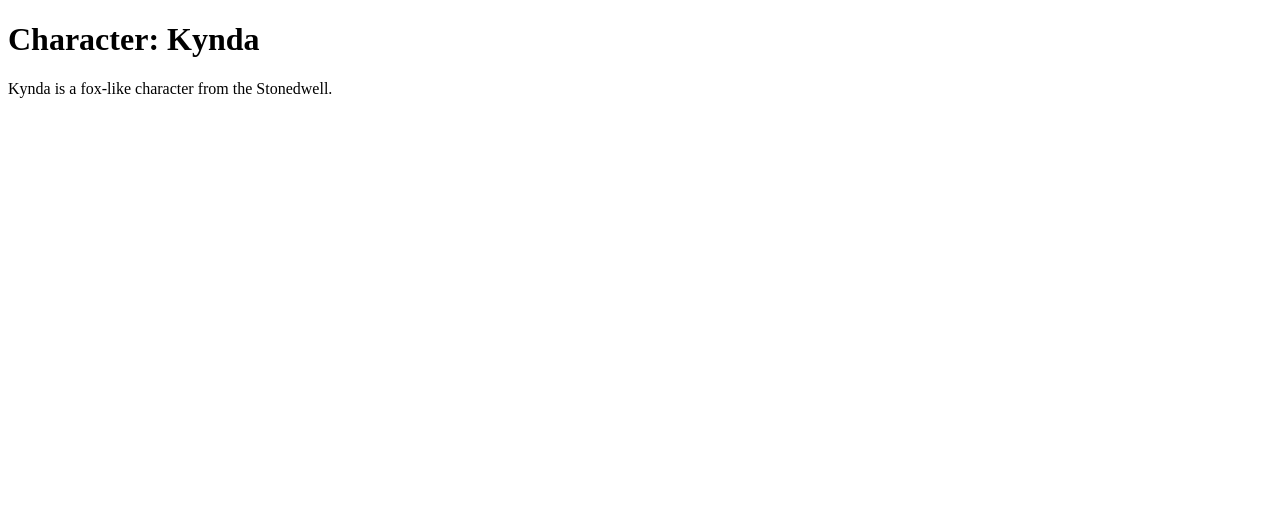
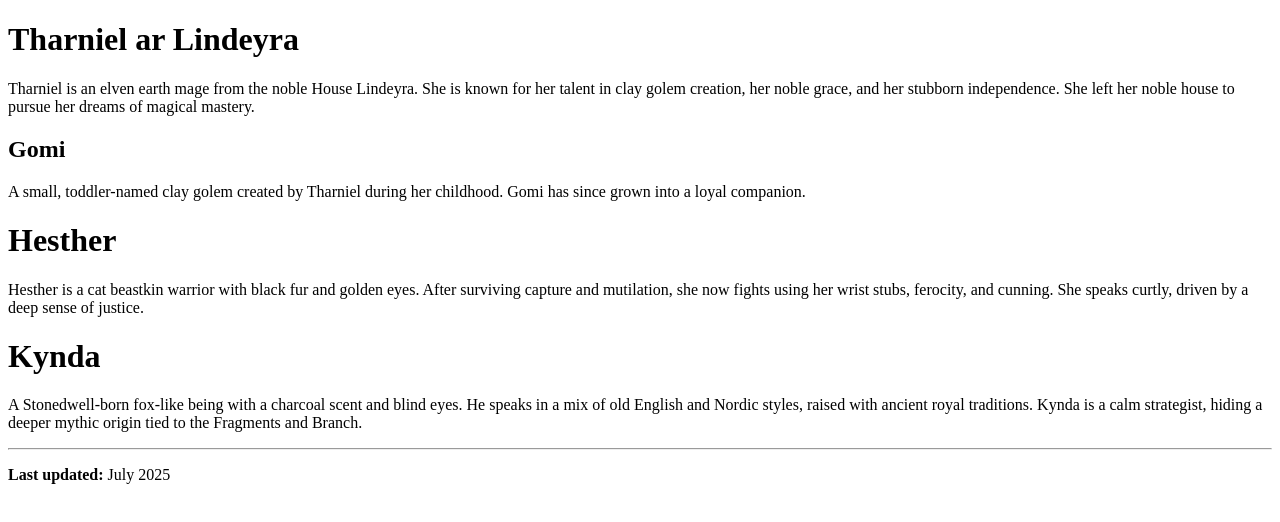
Before and after one commit to Hestarra/Hestarra-Lore, a plain HTML site: page index.html in a window 1280 px wide. Drawn offline with Linux system fonts and the light colour scheme.

Commit message:
Update index.html

```diff
--- a/index.html
+++ b/index.html
@@ -1,8 +1,31 @@
 <!DOCTYPE html>
-<html>
-  <head><title>Test Page</title></head>
-  <body>
-    <h1>Character: Kynda</h1>
-    <p>Kynda is a fox-like character from the Stonedwell.</p>
-  </body>
+<html lang="en">
+<head>
+  <meta charset="UTF-8">
+  <title>Hestarra Lore - Characters</title>
+</head>
+<body>
+  <h1>Tharniel ar Lindeyra</h1>
+  <p>
+    Tharniel is an elven earth mage from the noble House Lindeyra. She is known for her talent in clay golem creation, her noble grace, and her stubborn independence. She left her noble house to pursue her dreams of magical mastery.
+  </p>
+
+  <h2>Gomi</h2>
+  <p>
+    A small, toddler-named clay golem created by Tharniel during her childhood. Gomi has since grown into a loyal companion.
+  </p>
+
+  <h1>Hesther</h1>
+  <p>
+    Hesther is a cat beastkin warrior with black fur and golden eyes. After surviving capture and mutilation, she now fights using her wrist stubs, ferocity, and cunning. She speaks curtly, driven by a deep sense of justice.
+  </p>
+
+  <h1>Kynda</h1>
+  <p>
+    A Stonedwell-born fox-like being with a charcoal scent and blind eyes. He speaks in a mix of old English and Nordic styles, raised with ancient royal traditions. Kynda is a calm strategist, hiding a deeper mythic origin tied to the Fragments and Branch.
+  </p>
+
+  <hr>
+  <p><strong>Last updated:</strong> July 2025</p>
+</body>
 </html>
```
